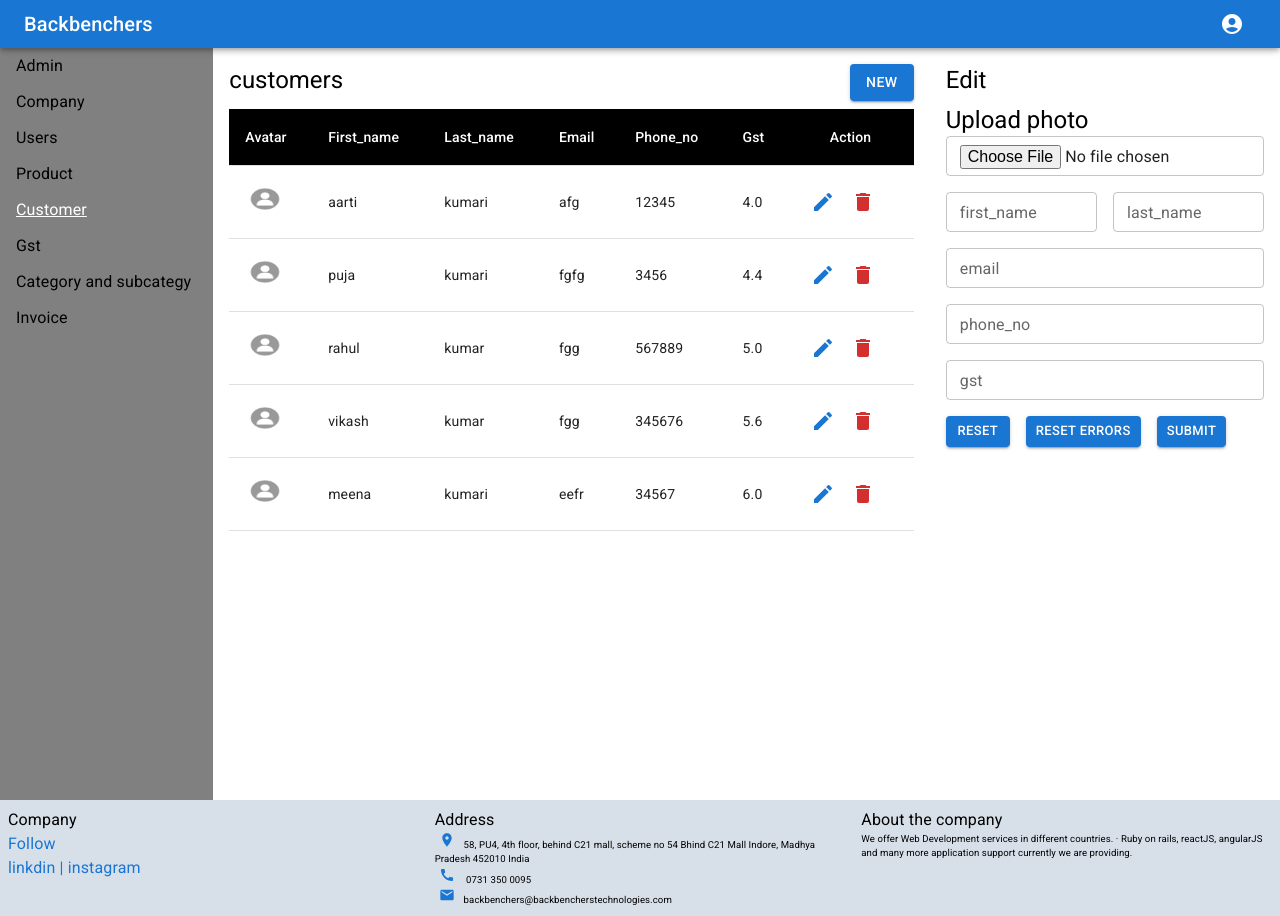
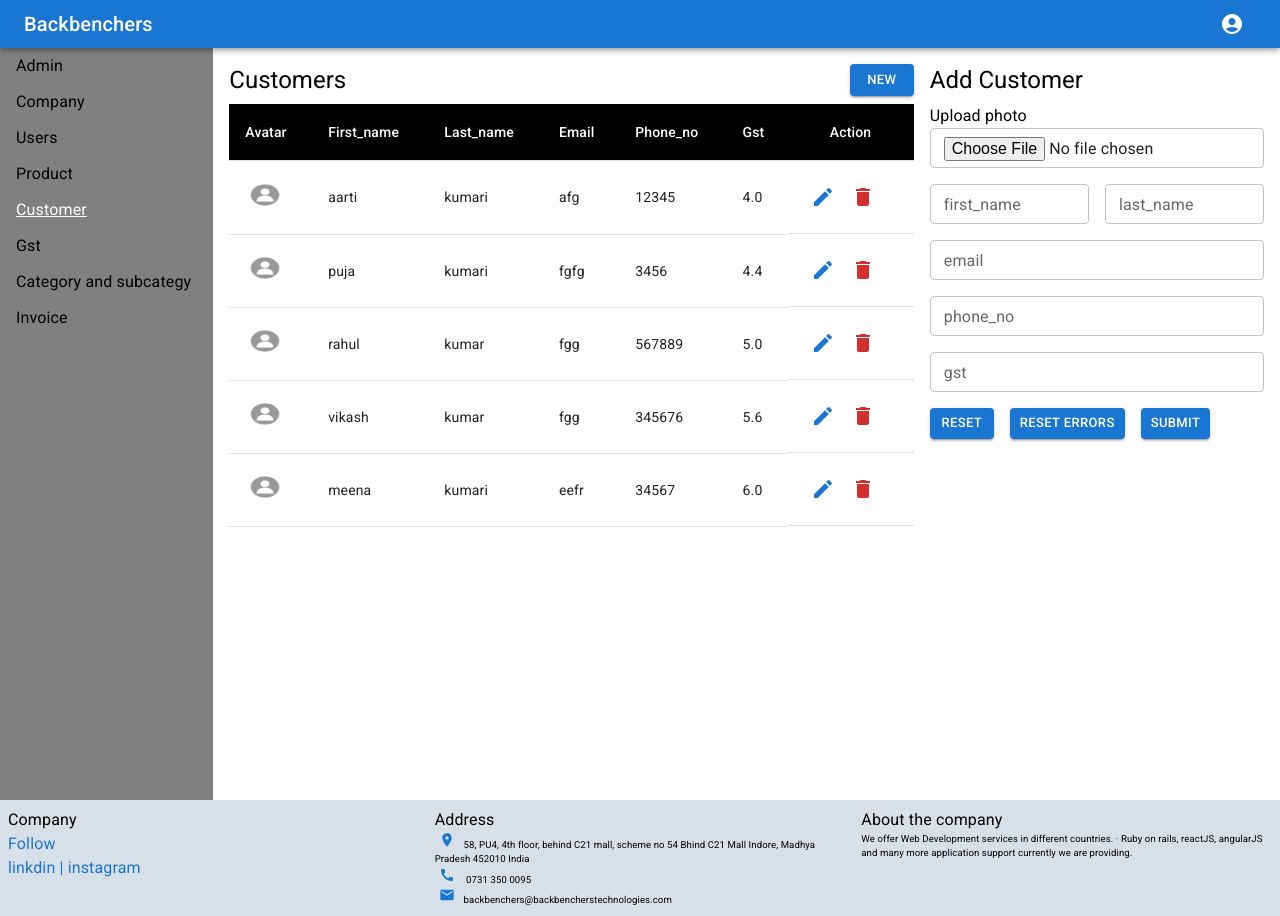
Before and after one commit to rraj77/company, a React (Create React App) app: page /customer in a window 1280 px wide. Built offline with nearby package versions, Linux system fonts and the light colour scheme.

Commit message:
some changes in tables

```diff
--- a/src/api-calls/invoiceProductsApi.ts
+++ b/src/api-calls/invoiceProductsApi.ts
@@ -25,7 +25,7 @@ export async function addDocument(invoice: IInvoice) {
 }
 
 
-export const invoiceProductsList: IInvoiceProduct[] = [
+export const invoiceProductList: IInvoiceProduct[] = [
   {
     id: 1,
     name: 'frogen',
--- a/src/customer/AddCustomerForm.tsx
+++ b/src/customer/AddCustomerForm.tsx
@@ -100,19 +100,17 @@ export default function AddCustomerForm({
   };
   return (
     <Box
-      sx={{ paddingLeft: '1rem' }}
       component="form"
       onSubmit={CustomerSubmit}
       noValidate
-      autoComplete="off"
-    >
+      autoComplete="off">
       <Box className={style.title}>
         <Typography variant="h5">
-          {!Number.isNaN(userCustomer.id) ? 'Edit' + ' ' + userCustomer.first_name : 'Add Customer'}
+          {userCustomer.id !== 0 ? 'Edit' + ' ' + userCustomer.first_name : 'Add Customer'}
         </Typography>
       </Box>
       <Box component="form">
-        <Typography variant="h5">Upload photo</Typography>
+        <Typography >Upload photo</Typography>
         {file !== '' ? <Box component="img" src={file} className={style.img} /> : ''}
 
         <Box className={style.input_field}>
--- a/src/customer/CustomerTable.tsx
+++ b/src/customer/CustomerTable.tsx
@@ -74,8 +74,12 @@ export default function Customertable() {
     <Grid container spacing={2}>
       <Grid item xs={12} sm={12} md={8}>
         <Box className={style.title}>
-          <Typography variant="h5">customers</Typography>
-          <Button variant="contained" className={style.margin_left} onClick={handleReset}>
+          <Typography variant="h5">Customers</Typography>
+          <Button
+            variant="contained"
+            className={style.margin_left}
+            size="small"
+            onClick={handleReset}>
             New
           </Button>
         </Box>
@@ -118,8 +122,7 @@ export default function Customertable() {
                       color="primary"
                       onClick={() => {
                         editCustomer(customers.id);
-                      }}
-                    >
+                      }}>
                       <EditIcon />
                     </IconButton>
 
@@ -131,8 +134,7 @@ export default function Customertable() {
                         );
 
                         setData(customerCompany);
-                      }}
-                    >
+                      }}>
                       <DeleteIcon />
                     </IconButton>
                   </TableCell>
--- a/src/invoice/Invoice.tsx
+++ b/src/invoice/Invoice.tsx
@@ -38,8 +38,8 @@ function InvoiceData() {
   };
 
   const onDeleteInvoiceProduct = (id: number) => {
-    const invoiceProductsList = invoiceProducts.filter((item) => item.id !== id);
-    setInvoiceProducts(invoiceProductsList);
+    const invoiceProductList = invoiceProducts.filter((item) => item.id !== id);
+    setInvoiceProducts(invoiceProductList);
     onSaveInvoiceProduct();
   };
 
--- a/src/invoice/InvoiceList.tsx
+++ b/src/invoice/InvoiceList.tsx
@@ -23,21 +23,21 @@ export default function InvoiceList() {
       <Table>
         <TableHead>
           <TableRow>
-            <TableCell className={styles.tableCellHead}>Status</TableCell>
             <TableCell className={styles.tableCellHead}>Number</TableCell>
             <TableCell className={styles.tableCellHead}>Invoice Date</TableCell>
             <TableCell className={styles.tableCellHead}>Discount</TableCell>
             <TableCell className={styles.tableCellHead}>Total</TableCell>
+            <TableCell className={styles.tableCellHead}>Status</TableCell>
           </TableRow>
         </TableHead>
         <TableBody>
           {invoices.map((invoice) => (
             <TableRow key={invoice.id}>
-              <TableCell className={styles.tableCellBody}>{invoice.status}</TableCell>
               <TableCell className={styles.tableCellBody}>invoice - {invoice.id}</TableCell>
               <TableCell className={styles.tableCellBody}>{invoice.documentDate}</TableCell>
               <TableCell className={styles.tableCellBody}>{invoice.discount}</TableCell>
               <TableCell className={styles.tableCellBody}>{invoice.total.toFixed(2)}</TableCell>
+              <TableCell className={styles.tableCellBody}>{invoice.status}</TableCell>
             </TableRow>
           ))}
         </TableBody>
--- a/src/invoice/InvoiceProductForm.tsx
+++ b/src/invoice/InvoiceProductForm.tsx
@@ -6,7 +6,7 @@ import AddIcon from '@mui/icons-material/Add';
 import SaveIcon from '@mui/icons-material/Save';
 import DeleteIcon from '@mui/icons-material/Delete';
 import { IInvoiceProduct, IInvoiceProductForm } from '../interfaces/invoice';
-import { invoiceProductsList } from '../api-calls/invoiceProductsApi';
+import { invoiceProductList } from '../api-calls/invoiceProductsApi';
 
 export default function InvoiceProductForm({
   invoiceProduct,
@@ -18,7 +18,7 @@ export default function InvoiceProductForm({
   setInvoiceProducts
 }: IInvoiceProductForm) {
   const onSelectProduct = (event: { target: { value: string } }) => {
-    const invoiceProduct = invoiceProductsList.find(
+    const invoiceProduct = invoiceProductList.find(
       (invoiceProduct) => invoiceProduct.name === event.target.value
     );
     if (invoiceProduct !== undefined) {
@@ -70,7 +70,7 @@ export default function InvoiceProductForm({
           <FormControl fullWidth>
             <InputLabel>Product</InputLabel>
             <Select label="Product" value={invoiceProduct.name} onChange={onSelectProduct}>
-              {invoiceProductsList.map((row) => (
+              {invoiceProductList.map((row) => (
                 <MenuItem key={row.id} value={row.name}>
                   {row.name}
                 </MenuItem>
--- a/src/products/ProductTable.tsx
+++ b/src/products/ProductTable.tsx
@@ -76,8 +76,12 @@ export default function ProductTable() {
     <Grid container spacing={2}>
       <Grid item xs={12} sm={12} md={8}>
         <Box className={styles.title}>
-          <Typography variant="h5">products</Typography>
-          <Button variant="contained" className={styles.margin_left} onClick={handleReset}>
+          <Typography variant="h5">Products</Typography>
+          <Button
+            variant="contained"
+            className={styles.margin_left}
+            size="small"
+            onClick={handleReset}>
             New
           </Button>
         </Box>
```
